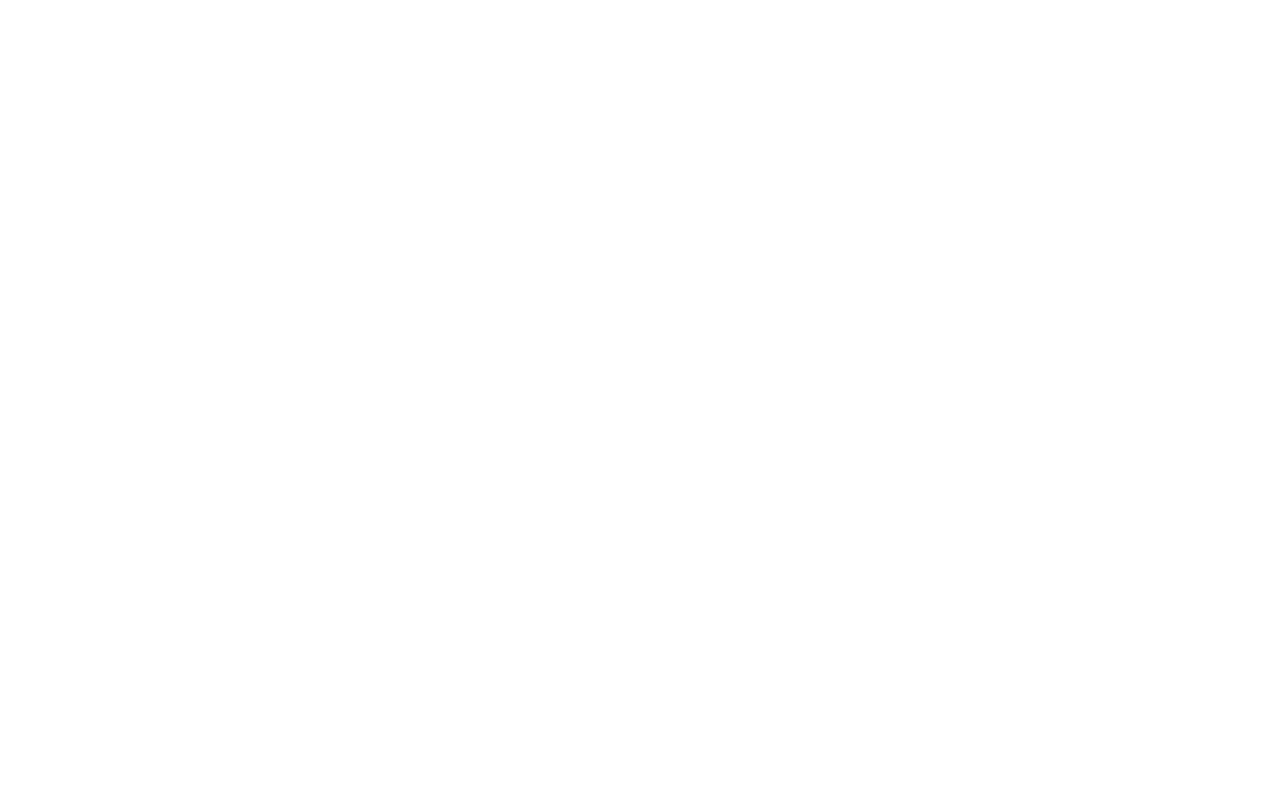
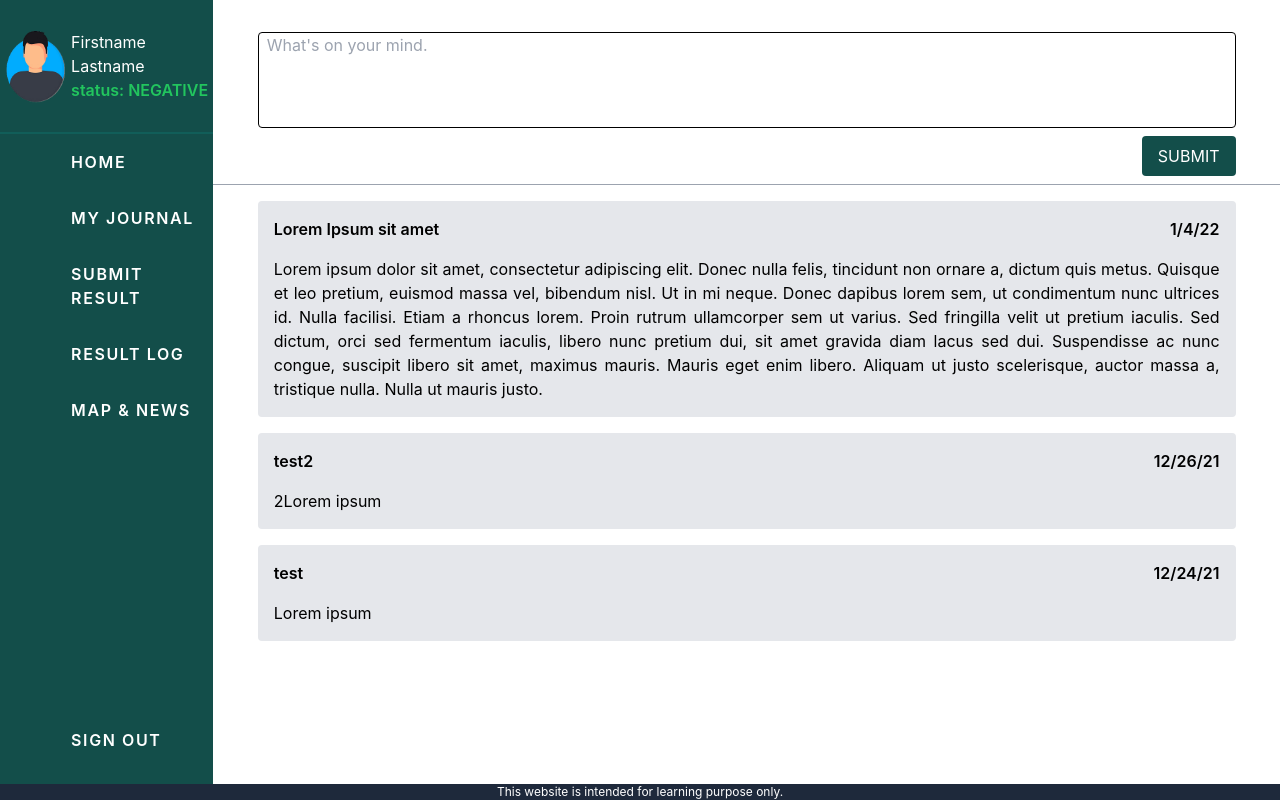
Before and after one commit to fpvt-projects/covid-track-app, a React (Create React App) app: page /myjournal in a window 1280 px wide. Before the commit this address had no page. Built offline with nearby package versions, Linux system fonts and the light colour scheme; sample sign-in values are in the browser's storage.

Commit message:
Added journal component, rendered posts top latest

```diff
--- a/src/App.js
+++ b/src/App.js
@@ -5,6 +5,7 @@ import HomeIndex from "./components/HomeIndex";
 import HomeTestResultForm from "./components/HomeTestResultForm";
 import ResultLog from "./components/ResultLog";
 import Map from "./components/Map";
+import Journal from "./components/Journal";
 import axios from "axios";
 
 axios.defaults.baseURL = "http://localhost:3001";
@@ -15,6 +16,7 @@ function App() {
       <Routes>
         <Route path="/" element={<Home />}>
           <Route index element={<HomeIndex />} />
+          <Route path="myjournal" element={<Journal />} />
           <Route path="submit-test-result" element={<HomeTestResultForm />} />
           <Route path="result-log" element={<ResultLog />} />
           <Route path="interactive-map" element={<Map />} />
--- /dev/null
+++ b/src/components/Journal.js
@@ -0,0 +1,28 @@
+import React from "react";
+import Posts from "./JournalEntries/Posts";
+
+function Journal() {
+  return (
+    <div className={`w-full h-full flex flex-col items-center`}>
+      <div className={`w-11/12 h-40 mt-8 flex flex-col items-center`}>
+        <textarea
+          className={`w-full h-24 pl-2 resize-none outline-none border border-black rounded`}
+          placeholder="What's on your mind."
+        />
+        <div className={`w-full text-right`}>
+          <button
+            className={`w-50 px-4 py-2 outline-none border-0 my-2 right-0 rounded text-white hover:bg-teal-700 bg-teal-900`}
+          >
+            SUBMIT
+          </button>
+        </div>
+      </div>
+      <hr className={`border-t-1 border-gray-400 w-full`} />
+      <div className={`w-full h-full overflow-y-auto pt-4`}>
+        <Posts />
+      </div>
+    </div>
+  );
+}
+
+export default Journal;
--- /dev/null
+++ b/src/components/JournalEntries/Post.js
@@ -0,0 +1,16 @@
+import React from "react";
+
+function Post({ title, content, date }) {
+  return (
+    <div className={`w-full mb-4 flex flex-col bg-gray-200 p-4 rounded`}>
+      <div className={`w-full flex flex-row justify-between mb-4`}>
+        <h1 className={`font-semibold`}>{title}</h1>
+        <h1 className={`font-semibold select-none`}>{date}</h1>
+      </div>
+
+      <h1 className={`text-justify`}>{content}</h1>
+    </div>
+  );
+}
+
+export default Post;
--- /dev/null
+++ b/src/components/JournalEntries/Posts.js
@@ -0,0 +1,37 @@
+import React, { useState } from "react";
+import Post from "./Post";
+
+function Posts() {
+  const [posts, setPosts] = useState([
+    {
+      title: "test",
+      content: "Lorem ipsum",
+      date: "12/24/21",
+    },
+    {
+      title: "test2",
+      content: "2Lorem ipsum",
+      date: "12/26/21",
+    },
+    {
+      title: "Lorem Ipsum sit amet",
+      content:
+        "Lorem ipsum dolor sit amet, consectetur adipiscing elit. Donec nulla felis, tincidunt non ornare a, dictum quis metus. Quisque et leo pretium, euismod massa vel, bibendum nisl. Ut in mi neque. Donec dapibus lorem sem, ut condimentum nunc ultrices id. Nulla facilisi. Etiam a rhoncus lorem. Proin rutrum ullamcorper sem ut varius. Sed fringilla velit ut pretium iaculis. Sed dictum, orci sed fermentum iaculis, libero nunc pretium dui, sit amet gravida diam lacus sed dui. Suspendisse ac nunc congue, suscipit libero sit amet, maximus mauris. Mauris eget enim libero. Aliquam ut justo scelerisque, auctor massa a, tristique nulla. Nulla ut mauris justo.",
+      date: "1/4/22",
+    },
+  ]);
+  return (
+    <div className={`w-11/12 mx-auto`}>
+      {posts.reverse().map((item, index) => (
+        <Post
+          key={index}
+          title={item.title}
+          content={item.content}
+          date={item.date}
+        />
+      ))}
+    </div>
+  );
+}
+
+export default Posts;
--- a/src/routes/Home.js
+++ b/src/routes/Home.js
@@ -25,6 +25,12 @@ function Home() {
     setDisplayNewsButton(false);
     showSideBar();
     navigate("/");
+  };
+  const goTojournal = () => {
+    setDisplayCountButton(false);
+    setDisplayNewsButton(false);
+    showSideBar();
+    navigate("/myjournal");
   };
   const goTosubmitresult = () => {
     setDisplayCountButton(false);
@@ -134,6 +140,15 @@ function Home() {
               </div>
             </div>
             <div
+              onClick={goTojournal}
+              className={`text-white tracking-widest font-semibold hover:bg-cyan-700 w-full py-4 flex cursor-pointer`}
+            >
+              <div className={`w-1/3`}></div>
+              <div className={`w-2/3`}>
+                <h1 className={`select-none`}> MY JOURNAL</h1>
+              </div>
+            </div>
+            <div
               onClick={goTosubmitresult}
               className={`text-white tracking-widest font-semibold hover:bg-cyan-700 w-full py-4 flex cursor-pointer`}
             >
```
